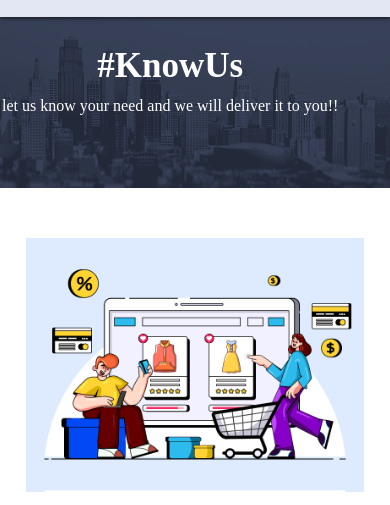
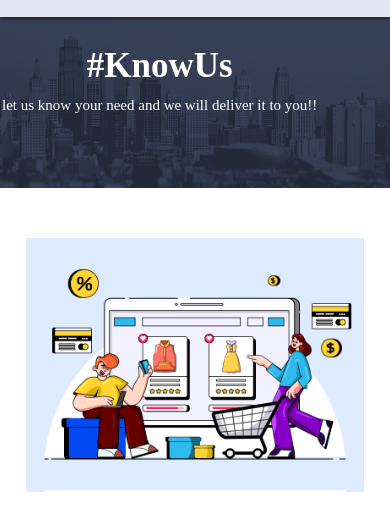
Before and after one commit to ifeanyichukwum026-hub/E-commerce-site, a plain HTML site: page About.html in a window 390 px wide. Shown: the part 52-557 px from the top of the page. Drawn offline with Linux system fonts and the light colour scheme.

Commit message:
Update style.css

```diff
--- a/style.css
+++ b/style.css
@@ -1096,6 +1096,9 @@
                 width: 333px;
                 display: block;
             }
+            .deliver{
+                font-size:15px;
+            }
             .shop-product {
                 display: flex;
                 justify-content: space-around;
```
